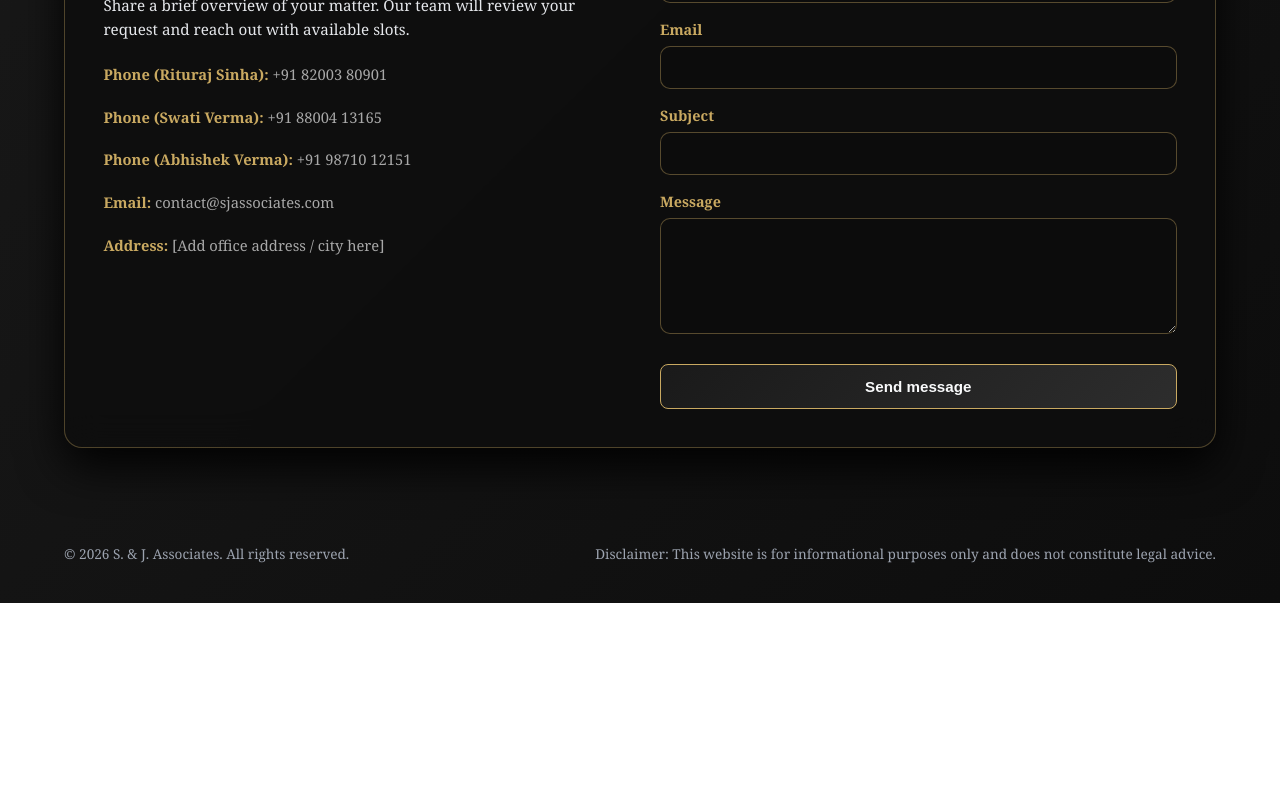
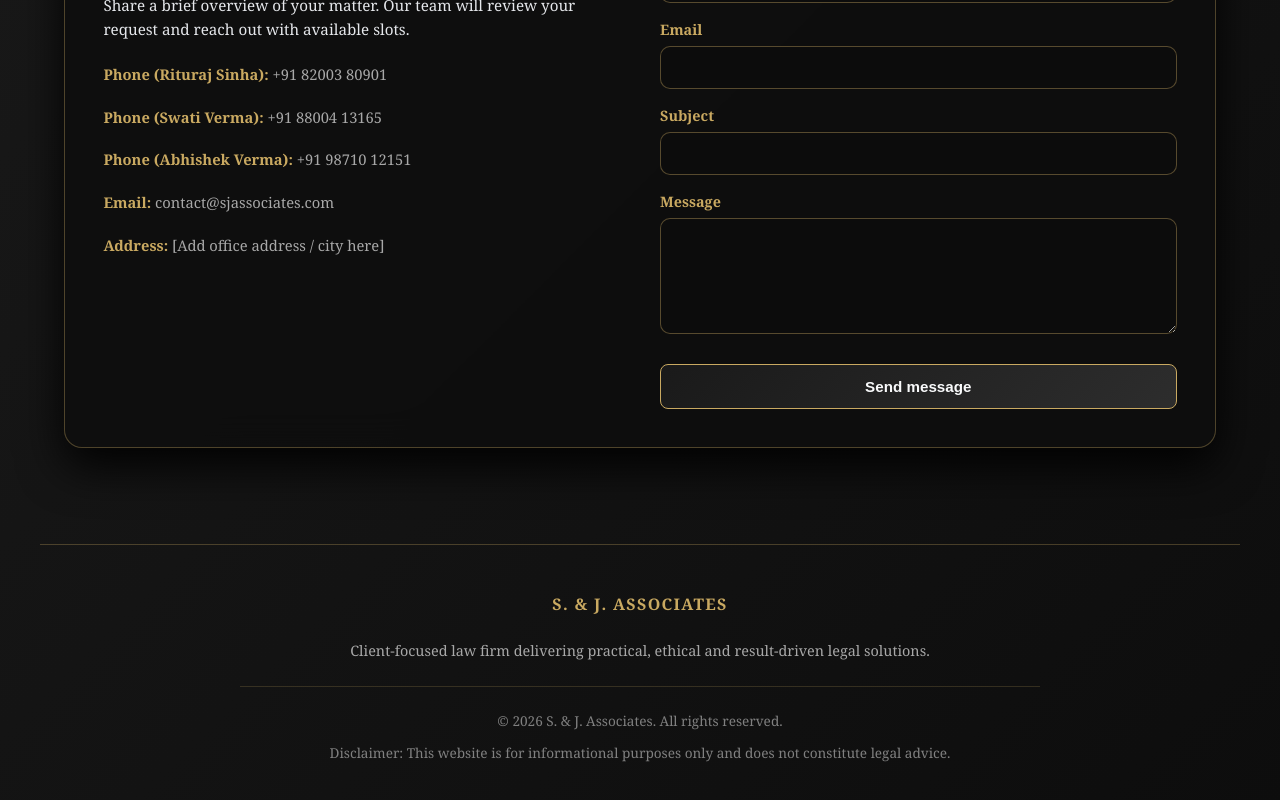
Before and after one commit to Ronitraj07/S.J.-Law-Firm, a React (Vite) app: page / in a window 1280 px wide. Shown: the part 2944-3744 px from the top of the page. Before the commit the page ends 3547 px from the top, so only its background shows below. Built offline with nearby package versions, Linux system fonts and the light colour scheme.

Commit message:
footer alignment

```diff
--- a/src/components/Footer.jsx
+++ b/src/components/Footer.jsx
@@ -1,22 +1,62 @@
 function Footer() {
   return (
-    <footer className="section" style={{ paddingTop: "2rem", paddingBottom: "2.5rem" }}>
+    <footer
+      className="section"
+      style={{
+        paddingTop: '3rem',
+        paddingBottom: '3rem',
+        borderTop: '1px solid rgba(201,169,97,0.3)',
+        marginTop: '2rem'
+      }}
+    >
       <div
         style={{
-          display: "flex",
-          flexWrap: "wrap",
-          alignItems: "center",
-          justifyContent: "space-between",
-          gap: "1rem",
-          fontSize: "0.85rem",
-          color: "#9ca3af",
+          display: 'flex',
+          flexDirection: 'column',
+          alignItems: 'center',
+          gap: '1.5rem',
+          textAlign: 'center'
         }}
       >
-        <span>© {new Date().getFullYear()} S. &amp; J. Associates. All rights reserved.</span>
-        <span>
-          Disclaimer: This website is for informational purposes only and does not constitute legal
-          advice.
-        </span>
+        <div style={{
+          fontWeight: 700,
+          letterSpacing: "0.08em",
+          fontSize: "1rem",
+          color: "#c9a961",
+          fontFamily: 'Georgia, serif'
+        }}>
+          S. &amp; J. ASSOCIATES
+        </div>
+
+        <div style={{
+          fontSize: '0.9rem',
+          color: '#a8a8a8',
+          lineHeight: 1.6,
+          maxWidth: '600px'
+        }}>
+          Client-focused law firm delivering practical, ethical and result-driven legal solutions.
+        </div>
+
+        <div style={{
+          width: '100%',
+          height: '1px',
+          background: 'rgba(201,169,97,0.2)',
+          maxWidth: '800px'
+        }}></div>
+
+        <div style={{
+          display: 'flex',
+          flexDirection: 'column',
+          gap: '0.8rem',
+          alignItems: 'center',
+          fontSize: '0.85rem',
+          color: '#808080',
+        }}>
+          <span>© {new Date().getFullYear()} S. &amp; J. Associates. All rights reserved.</span>
+          <span style={{ maxWidth: '700px', lineHeight: 1.5 }}>
+            Disclaimer: This website is for informational purposes only and does not constitute legal advice.
+          </span>
+        </div>
       </div>
     </footer>
   );
```
